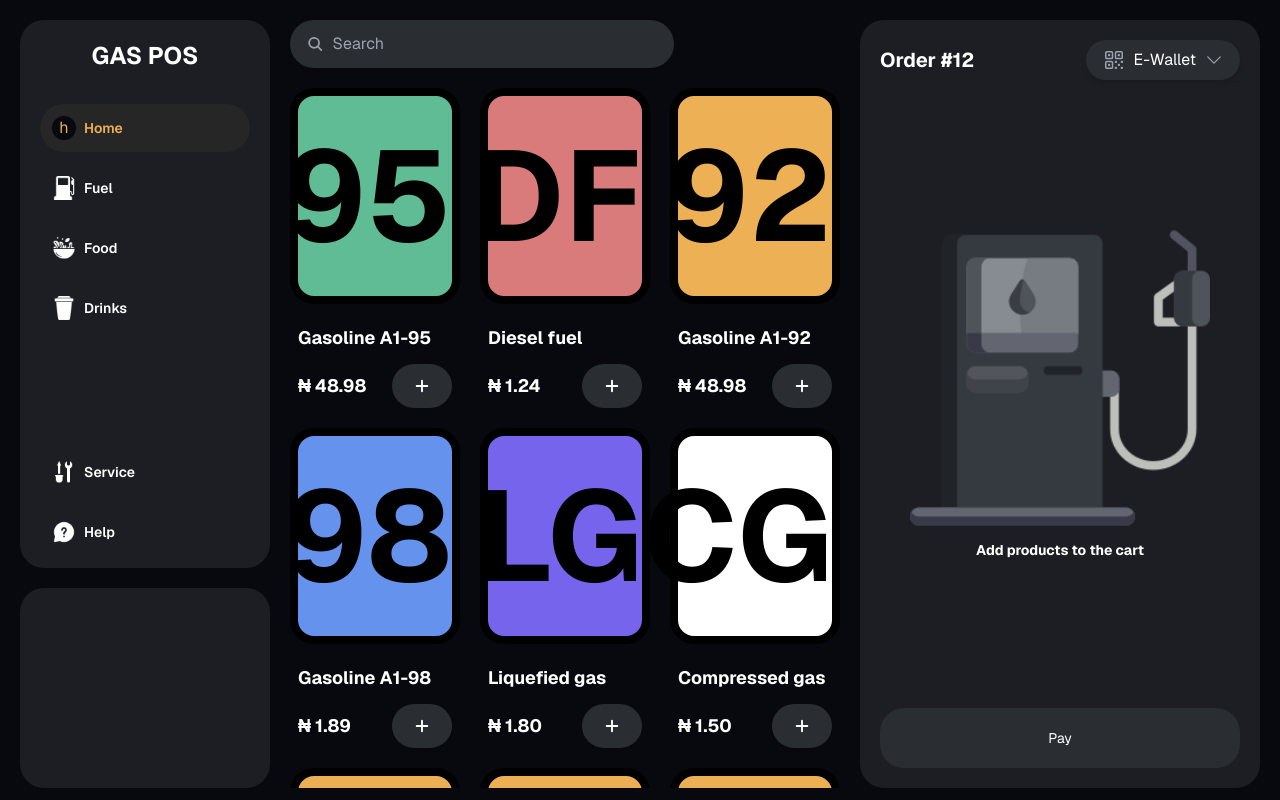
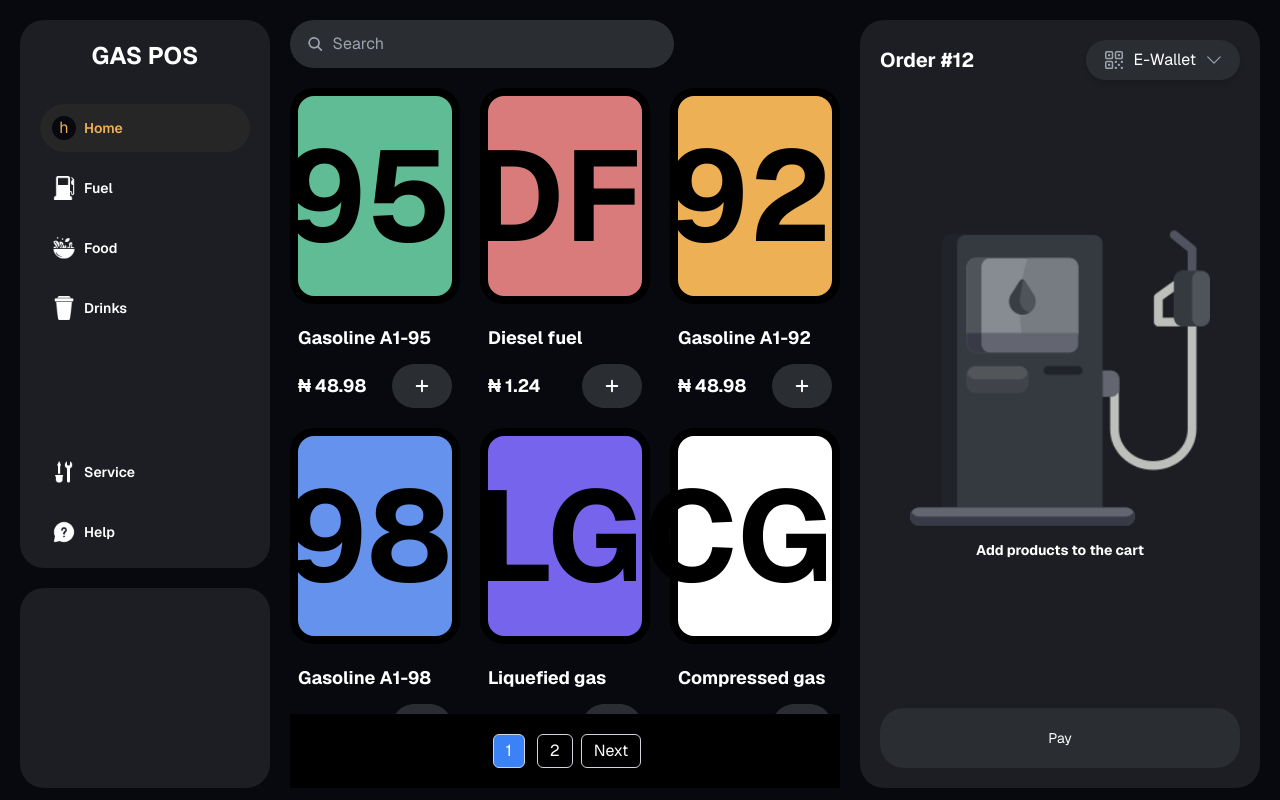
Before and after one commit to Ahmzyjazzy/gaspos-ui, a Next.js app: page / in a window 1280 px wide. Built offline with nearby package versions, Linux system fonts and the light colour scheme.

Commit message:
feat: add pagination

```diff
--- /dev/null
+++ b/src/app/ui/pagination.tsx
@@ -0,0 +1,112 @@
+'use client';
+
+import { cn } from '@/lib/util';
+import Link from 'next/link';
+import { usePathname, useSearchParams } from 'next/navigation';
+
+interface Props {
+    totalPages: number;
+}
+
+export default function Pagination({ totalPages }: Props) {
+    const pathname = usePathname();
+    const searchParams = useSearchParams();
+    const currentPage = Number(searchParams.get('page')) || 1;
+
+    const createPageURL = (pageNumber: number | string) => {
+        const params = new URLSearchParams(searchParams);
+        params.set('page', pageNumber.toString());
+        return `${pathname}?${params.toString()}`;
+    };
+
+    const renderPaginationButtons = () => {
+        const buttons = [];
+        const visiblePages = 7; // Limit the maximum visible buttons (including Prev & Next)
+
+        const renderEllipsis = (targetPage: number) => (
+            <Link
+                key={`ellipsis-${targetPage}`}
+                href={createPageURL(targetPage)}
+                className="border border-gray-300 px-3 py-1 rounded-md mx-1"
+            >
+                ...
+            </Link>
+        );
+
+        if (currentPage > 1) {
+            buttons.push(
+                <Link
+                    key="prev"
+                    href={createPageURL(currentPage - 1)}
+                    className="border border-gray-300 px-3 py-1 rounded-md mr-2"
+                >
+                    Previous
+                </Link>
+            );
+        }
+
+        // Define range logic
+        const range = [];
+        if (totalPages <= visiblePages) {
+            // If total pages are less than max visible, show all
+            for (let i = 1; i <= totalPages; i++) range.push(i);
+        } else if (currentPage <= 4) {
+            // If near the beginning
+            range.push(1, 2, 3, 4, '...');
+        } else if (currentPage >= totalPages - 3) {
+            // If near the end
+            range.push('...', totalPages - 3, totalPages - 2, totalPages - 1, totalPages);
+        } else {
+            // If in the middle
+            range.push('...', currentPage, currentPage + 1, currentPage + 2, '...');
+        }
+
+        let activePageIndex = 0;
+        if (range.includes(currentPage)) {
+            activePageIndex = range.indexOf(currentPage);
+        }
+
+        range.forEach((page, index) => {
+            if (page === '...') {
+                const targetPage = index === 0 ? currentPage - 2 : currentPage + (4 - activePageIndex);
+                if (targetPage > 0 && targetPage <= totalPages) {
+                    buttons.push(renderEllipsis(targetPage));
+                }
+            } else {
+                buttons.push(
+                    <Link
+                        key={page}
+                        href={createPageURL(page)}
+                        className={cn(
+                            'border border-gray-300 px-3 py-1 rounded-md mx-1',
+                            page === currentPage && 'bg-blue-500 text-white'
+                        )}
+                    >
+                        {page}
+                    </Link>
+                );
+            }
+        });
+
+        // Handle Next Button
+        if (currentPage < totalPages) {
+            buttons.push(
+                <Link
+                    key="next"
+                    href={createPageURL(currentPage + 1)}
+                    className="border border-gray-300 px-3 py-1 rounded-md ml-2"
+                >
+                    Next
+                </Link>
+            );
+        }
+
+        return buttons;
+    };
+
+    return (
+        <div className="py-5 flex justify-center space-x-2 sticky bottom-0 bg-black w-full">
+            {renderPaginationButtons()}
+        </div>
+    );
+}
--- a/src/app/ui/products/product-list.tsx
+++ b/src/app/ui/products/product-list.tsx
@@ -1,6 +1,7 @@
 import React from 'react'
 import ProductItem from './product-item';
 import { fetchProducts } from '@/app/actions';
+import Pagination from '../pagination';
 
 interface Props {
   category: string;
@@ -13,12 +14,15 @@ export default async function ProductList({ category, query, currentPage }: Prop
   const products = await fetchProducts({ category, query, currentPage });
 
   return (
-    <div className='grid lg:grid-cols-3 gap-5 max-h-[calc(100vh-100px)] overflow-y-auto'>
-      {products?.data?.map(product => {
-        return (
-          <ProductItem key={product.id} product={product} />
-        )
-      })}
+    <div className='max-h-[calc(100vh-100px)] overflow-y-auto overflow-x-hidden space-y-5'>
+      <div className='grid lg:grid-cols-3 gap-5'>
+        {products?.data?.map(product => {
+          return (
+            <ProductItem key={product.id} product={product} />
+          )
+        })}
+      </div>
+      <Pagination totalPages={products.pagination.totalPages} />
     </div>
   )
 }
```
